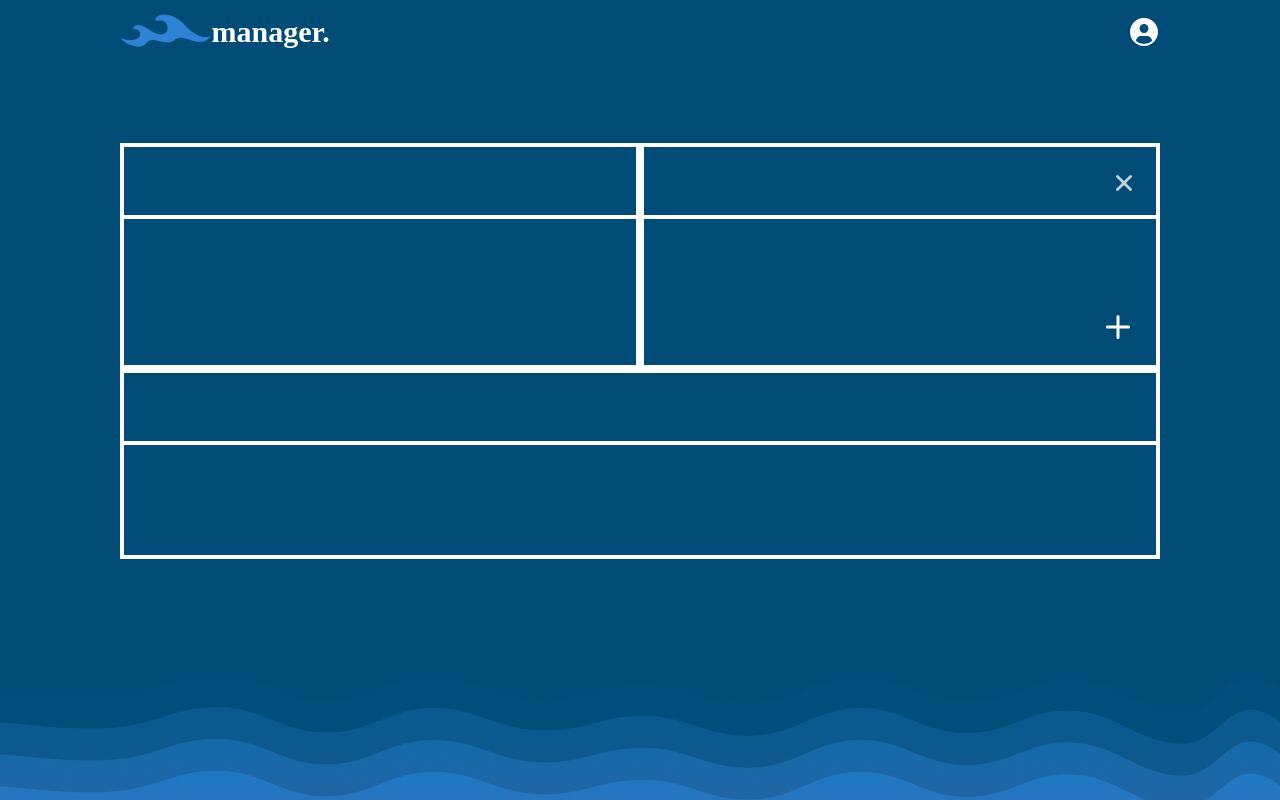
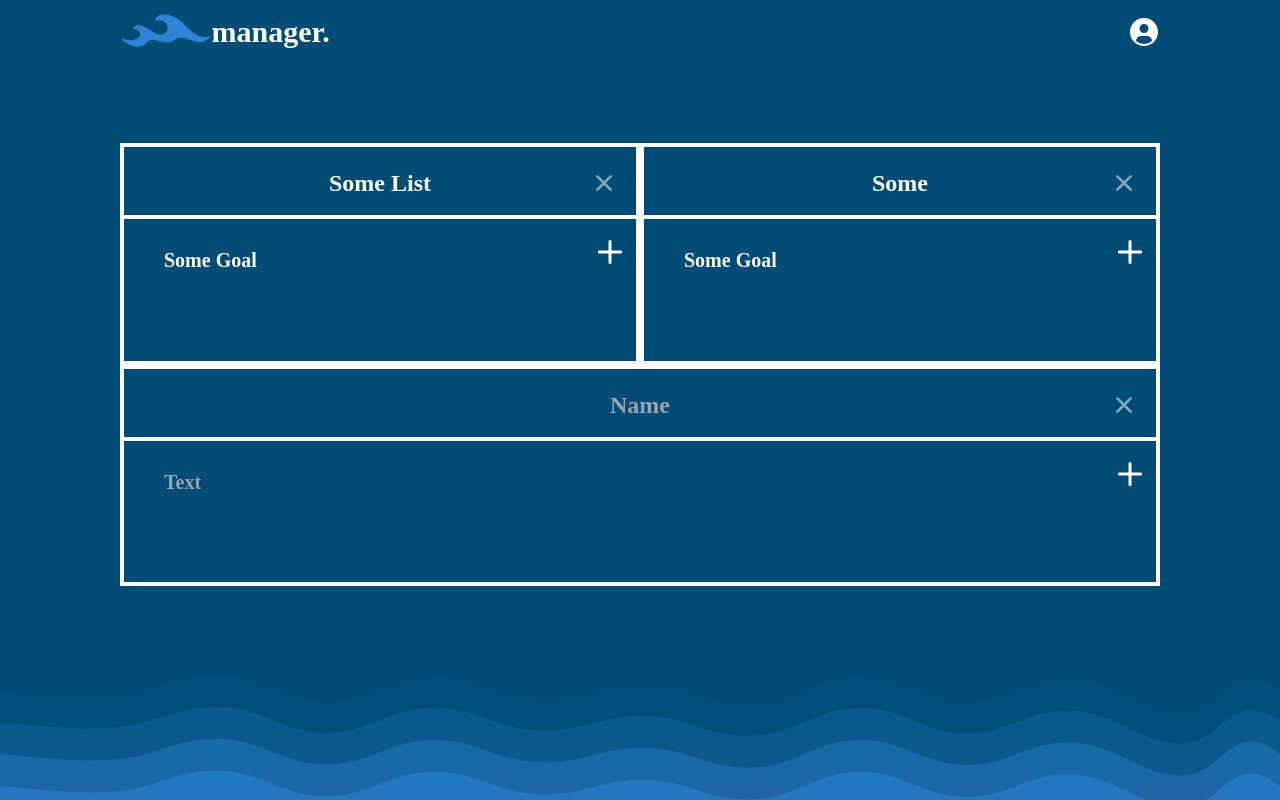
Before and after one commit to bambula1337/wave-manager, a Vue app: page / in a window 1280 px wide. Built offline with nearby package versions, Linux system fonts and the light colour scheme; a web font is replaced by a local one.

Commit message:
:dizzy: Added Animation to Manager Component
Added Animation to Manager Component + added some features - now list based on data, you can add goals and delete list.

```diff
--- a/src/components/Manager.vue
+++ b/src/components/Manager.vue
@@ -1,50 +1,33 @@
 <template>
   <div class="manager">
-    <div class="list-wrapper">
-      <label for="name">
-        <textarea @input="heightFixer($event.target)" name="" id="name" class="name"></textarea>
-      </label>
+    <transition-group name="lists-animation" class="transition-wrapper" tag="div">
+      <div class="list-wrapper" v-for="list in lists" :key="list.id">
         <div class="list">
-        <label for="goal">
-          <textarea @input="heightFixer($event.target)" name="" id="goal" class="goal"
-                    :readonly="false"></textarea>
-        </label>
-      </div>
-    </div>
-    <div class="list-wrapper">
           <div class="name-wrapper">
             <label for="name">
-          <textarea @input="heightFixer($event.target)" name="" id="name" class="name"></textarea>
+          <textarea @input="heightFixer($event.target)" name="" id="name" class="name"
+                    placeholder="Name" v-model="list.name"></textarea>
             </label>
-        <div class="delete-wrapper">
+            <div class="delete-wrapper" @click="deleteList(lists, list.id-1)"
+                 @keydown.ctrl="deleteList(lists, list.id)">
               <img src="@/assets/icons/cross.svg" alt="" class="icon">
             </div>
           </div>
           <div class="list">
             <div class="goal-wrapper">
-          <label for="goal">
+              <label for="goal" v-for="goal in list.goals" :key="goal.id">
           <textarea @input="heightFixer($event.target)" name="" id="goal" class="goal"
-                    :readonly="false"></textarea><div class="delete-wrapper">
-              <img src="@/assets/icons/cross.svg" alt="" class="icon">
-            </div>
+                    :readonly="false" placeholder="Text" v-model="goal.text"></textarea>
               </label>
             </div>
-        <div class="add-wrapper">
+            <div class="add-wrapper" @click="createGoal(list.goals)"
+                 @keydown.enter="createGoal(list.goals)">
               <img src="@/assets/icons/cross.svg" alt="" class="icon">
             </div>
           </div>
         </div>
-    <div class="list-wrapper">
-      <label for="name">
-        <textarea @input="heightFixer($event.target)" name="" id="name" class="name"></textarea>
-      </label>
-      <div class="list">
-        <label for="goal">
-          <textarea @input="heightFixer($event.target)" name="" id="goal" class="goal"
-                    :readonly="false"></textarea>
-        </label>
       </div>
-    </div>
+    </transition-group>
   </div>
 </template>
 
@@ -53,10 +36,57 @@ import Vue from 'vue';
 
 export default Vue.extend({
   name: 'ManagerComponent',
+  data() {
+    return {
+      lists: [
+        {
+          id: 1,
+          name: 'Some List',
+          goals: [
+            {
+              id: 1,
+              text: 'Some Goal',
+            },
+          ],
+        },
+        {
+          id: 2,
+          name: 'Some',
+          goals: [
+            {
+              id: 1,
+              text: 'Some Goal',
+            },
+          ],
+        },
+        {
+          id: 3,
+          name: '',
+          goals: [
+            {
+              id: 1,
+              text: '',
+            },
+          ],
+        },
+      ],
+    };
+  },
   methods: {
     heightFixer(el: HTMLInputElement): void {
       el.style.height = '0px';
       el.style.height = `${el.scrollHeight}px`;
+    },
+    createGoal(list: object[]): void {
+      list.push(
+        {
+          id: list.length + 1,
+          text: '',
+        },
+      );
+    },
+    deleteList(list: never[], id: number): void {
+      list.splice(id, 1);
     },
   },
 });
@@ -65,27 +95,34 @@ export default Vue.extend({
 <style lang="scss" scoped>
 .manager {
   @apply flex flex-wrap text-project-paragraph font-project-default font-semibold mb-40 px-30 mt-20;
+  .transition-wrapper {
+    @apply flex flex-wrap w-full h-full;
     & .list-wrapper {
-    @apply w-%50 relative flex flex-col flex-grow border-4 border-project-stroke;
+      @apply min-h-50 w-%50 flex flex-col flex-grow border-4 border-project-stroke;
+      & .list {
+        @apply w-full relative bg-project-background;
+
         & .name {
           @apply w-full h-18 text-center bg-project-background outline-none resize-none text-2xl border-b-4 border-project-stroke overflow-hidden px-26 py-5;
         }
 
         & .delete-wrapper {
-      @apply absolute top-5 right-4;
+          @apply absolute top-5 right-4 cursor-pointer;
           & .icon {
             @apply w-8 opacity-50;
           }
         }
 
         & .list {
-      @apply flex flex-col pl-10 my-5;
+          @apply flex flex-col h-%50 pl-10 my-5 mb-15;
+
           & .goal {
-        @apply w-full min-h-14 bg-project-background outline-none resize-none text-xl pr-22;
+            @apply w-full bg-project-background outline-none resize-none text-xl pr-22 mb-5 h-7;
+
           }
 
           & .add-wrapper {
-        @apply self-end mr-5;
+            @apply absolute -top-3 right-2 cursor-pointer;
             & .icon {
               @apply w-9 rotate-45;
             }
@@ -93,4 +130,31 @@ export default Vue.extend({
         }
       }
     }
+  }
+}
+
+//.lists-animation-move{
+//  transition: transform 1s !important;
+//}
+.lists-animation-move {
+  transition: all 0.7s;
+
+}
+
+/* apply transition to moving elements */
+.lists-animation-enter-active,
+.lists-animation-leave-active {
+  transition: all 1s;
+}
+
+.lists-animation-enter-from,
+.lists-animation-leave-to {
+  opacity: 0;
+}
+
+/* ensure leaving items are taken out of layout flow so that moving
+   animations can be calculated correctly. */
+.lists-animation-leave-active {
+  position: absolute;
+}
 </style>
```
Lines whose indentation alone changed are shown as unchanged.
